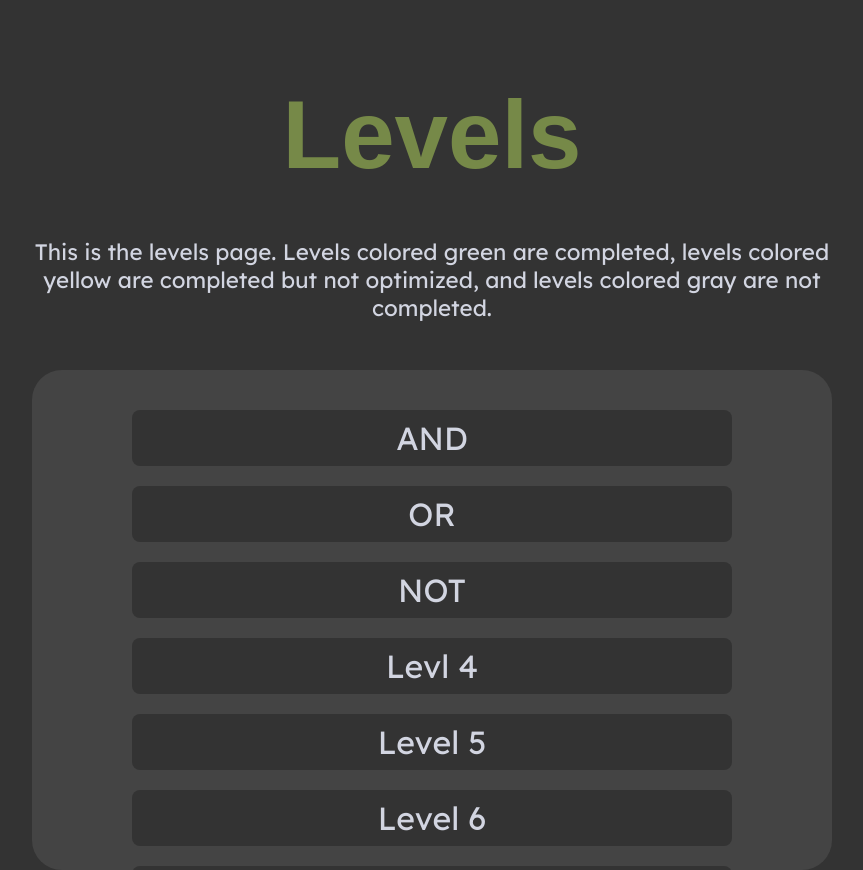
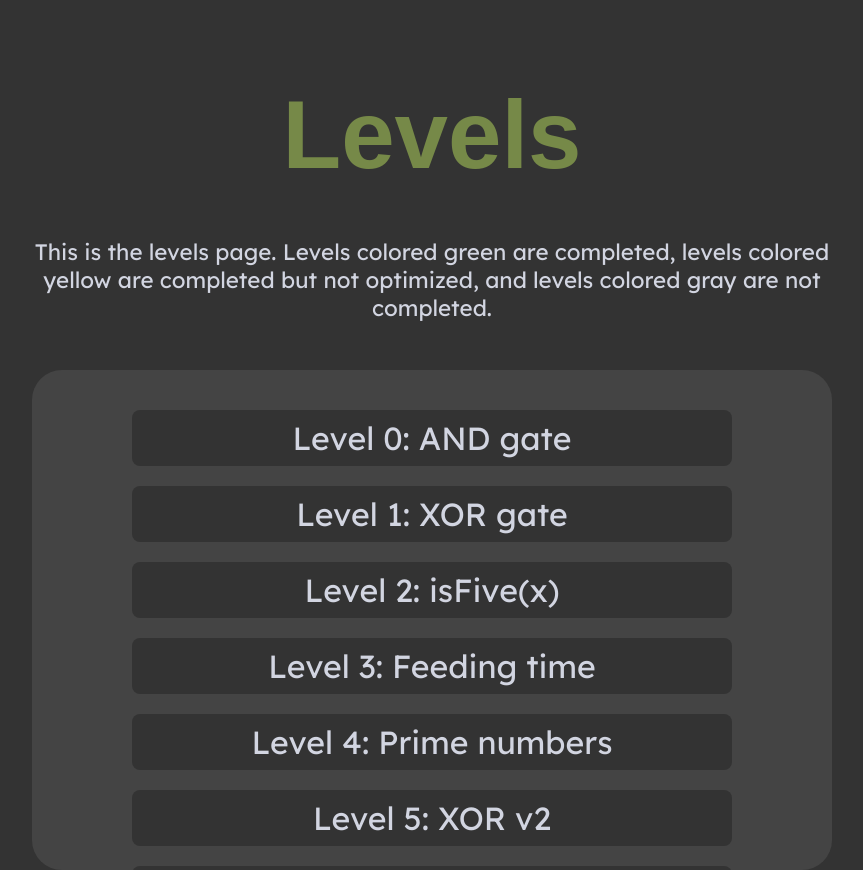
Before and after one commit to benjamin-cates/ant_logic, a React (Vite) app in the folder frontend/: page /levels in a window 1280 px wide. Shown: the whole page, without its empty margins (208-1071 px from the left). Built offline with nearby package versions, Linux system fonts and the light colour scheme; a web font is replaced by a local one.

Commit message:
Fix merge ?

```diff
--- a/frontend/src/pages/levels/index.tsx
+++ b/frontend/src/pages/levels/index.tsx
@@ -1,19 +1,7 @@
 import "../../styles/levels.css";
 
 import { Link } from "react-router-dom";
-
-const levels = [
-    {id: 1, name: "AND"},
-    {id: 2, name: "OR"},
-    {id: 3, name: "NOT"},
-    {id: 4, name: "Levl 4"},
-    {id: 5, name: "Level 5"},
-    {id: 6, name: "Level 6"},
-    {id: 7, name: "Level 7"},
-    {id: 8, name: "Level 8"},
-    {id: 9, name: "Level 9"},
-    {id: 10, name: "Level 10"},
-]
+import { level_data } from "./level_data";
 
 function Levels() {
   return (
@@ -24,10 +12,10 @@ function Levels() {
       </p>
       <div className="bounding-box">
         {
-            levels.map((level) => {
+            level_data.map((level, idx) => {
                 return (
-                    <Link key={level.id} to={"/levels/" + level.id}>
-                        <button className="lvl-btn">{level.name}</button>
+                    <Link key={idx.toString()} to={"/levels/" + idx.toString()}>
+                        <button className="lvl-btn">{"Level " + idx.toString() + ": " + level.name}</button>
                     </Link>
                 )
             })
```
